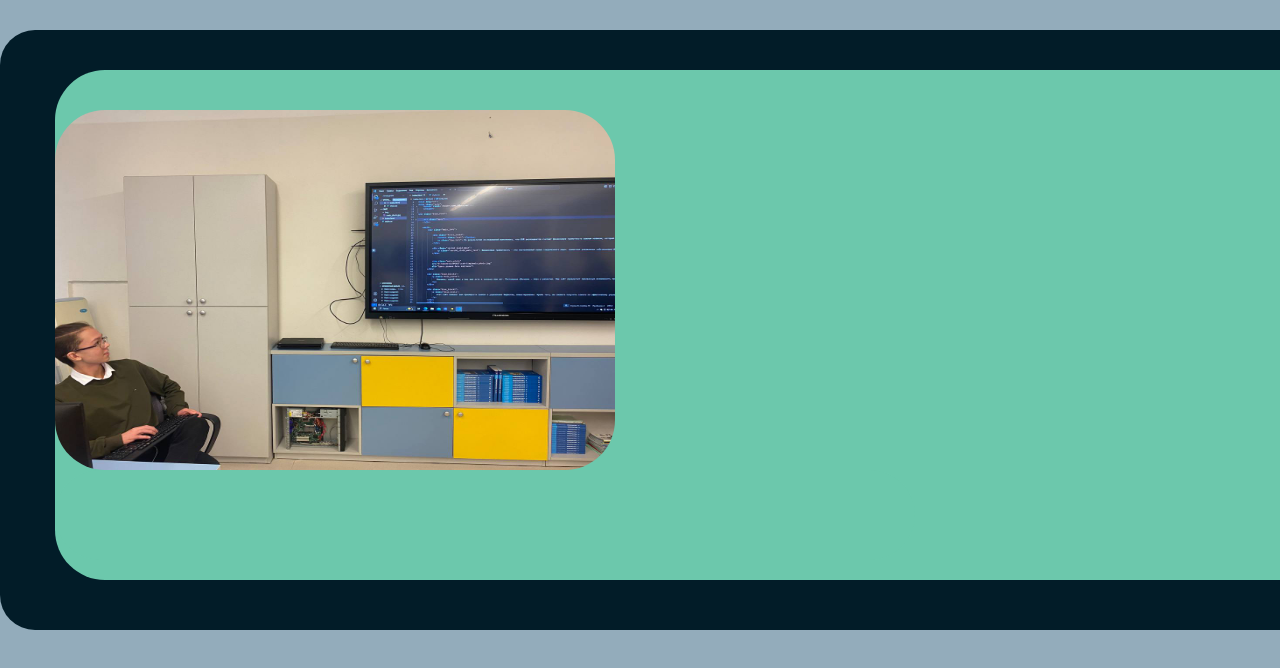
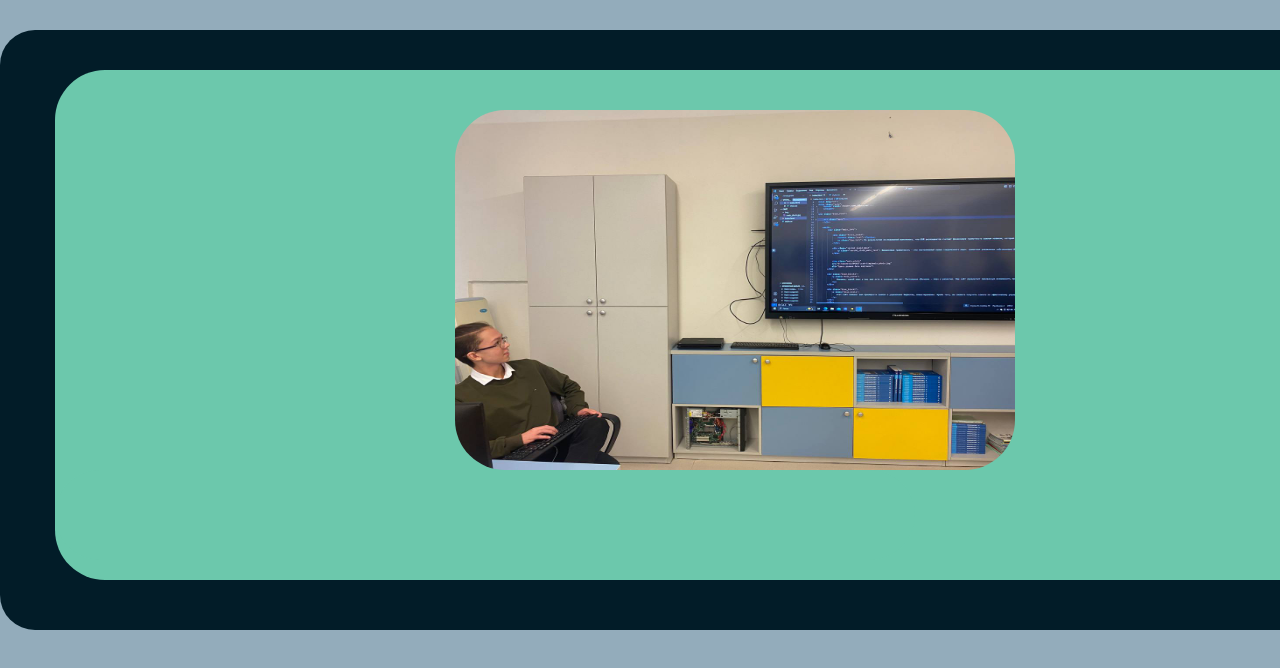
Before and after one commit to Apchhe/sec_l, a plain HTML site: page index.html in a window 1280 px wide. Shown: the top 668 px of the page. Drawn offline with Linux system fonts and the light colour scheme.

Commit message:
Update style.css

```diff
--- a/style.css
+++ b/style.css
@@ -30,7 +30,7 @@
     position: absolute;
     width: 560px;
     height: 360px;
-    margin: auto;
+    margin-left:400px;
     margin-top: 40px;
     border-radius: 50px;
 }
```
